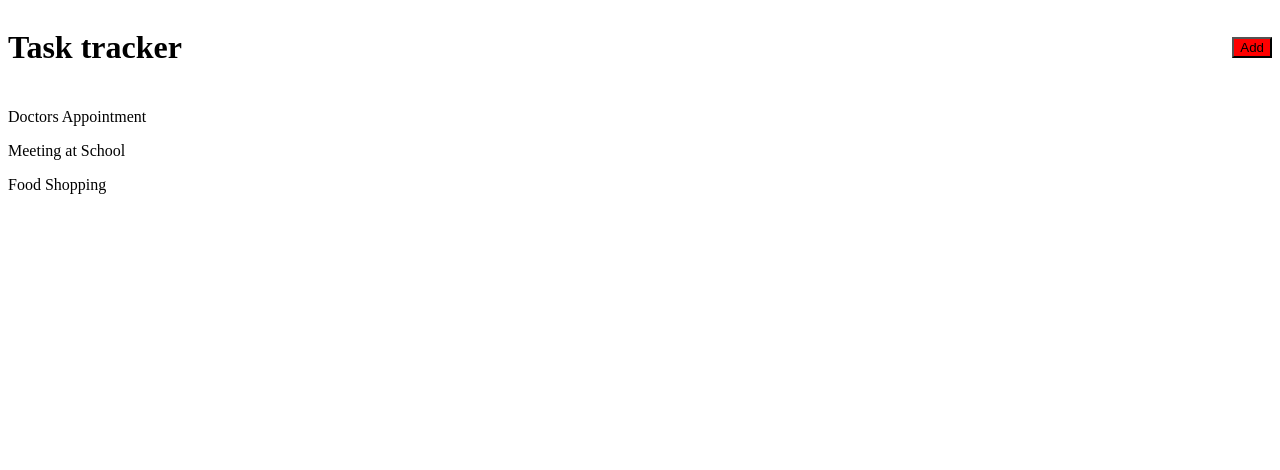
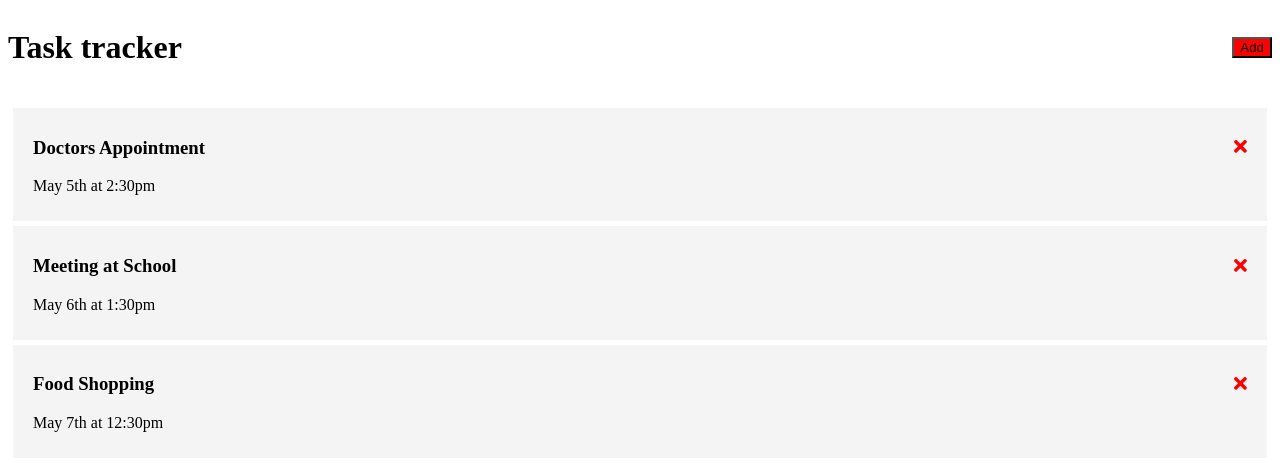
Before and after one commit to moeindev/angular-crash, an Angular app: page / in a window 1280 px wide. Shown: the top 470 px of the page. Built offline with nearby package versions, Linux system fonts and the light colour scheme.

Commit message:
Add fontAwesome package

```diff
--- a/package.json
+++ b/package.json
@@ -18,6 +18,11 @@
     "@angular/platform-browser": "~13.0.0",
     "@angular/platform-browser-dynamic": "~13.0.0",
     "@angular/router": "~13.0.0",
+    "@fortawesome/angular-fontawesome": "^0.10.0",
+    "@fortawesome/fontawesome-svg-core": "^1.2.36",
+    "@fortawesome/free-brands-svg-icons": "^5.15.4",
+    "@fortawesome/free-regular-svg-icons": "^5.15.4",
+    "@fortawesome/free-solid-svg-icons": "^5.15.4",
     "rxjs": "~7.4.0",
     "tslib": "^2.3.0",
     "zone.js": "~0.11.4"
--- a/src/app/app.module.ts
+++ b/src/app/app.module.ts
@@ -6,6 +6,7 @@
 import { ButtonComponent } from './components/button/button.component';
 import { TasksComponent } from './components/tasks/tasks.component';
 import { TaskItemComponent } from './components/task-item/task-item.component';
+import { FontAwesomeModule } from '@fortawesome/angular-fontawesome';
 
 @NgModule({
   declarations: [
@@ -16,7 +17,8 @@
     TaskItemComponent
   ],
   imports: [
-    BrowserModule
+    BrowserModule,
+    FontAwesomeModule
   ],
   providers: [],
   bootstrap: [AppComponent]
--- a/src/app/components/task-item/task-item.component.css
+++ b/src/app/components/task-item/task-item.component.css
@@ -0,0 +1,16 @@
+.task {
+    background: #f4f4f4;
+    margin: 5px;
+    padding: 10px 20px;
+    cursor: pointer;
+  }
+
+  .task.reminder {
+    border-left: 5px solid green;
+  }
+
+  .task h3 {
+    display: flex;
+    align-items: center;
+    justify-content: space-between;
+  }
--- a/src/app/components/task-item/task-item.component.html
+++ b/src/app/components/task-item/task-item.component.html
@@ -1 +1,4 @@
-<p>task-item works!</p>
+<div class="task">
+    <h3> {{ task.text }} <fa-icon [ngStyle]="{'color': 'red'}" [icon]="faTimes"></fa-icon></h3>
+    <p> {{ task.day }}</p>
+</div>
--- a/src/app/components/task-item/task-item.component.ts
+++ b/src/app/components/task-item/task-item.component.ts
@@ -1,4 +1,6 @@
-import { Component, OnInit } from '@angular/core';
+import { Component, OnInit, Input } from '@angular/core';
+import {Task} from '../../Task';
+import { faTimes } from '@fortawesome/free-solid-svg-icons';
 
 @Component({
   selector: 'app-task-item',
@@ -7,6 +9,10 @@
 })
 export class TaskItemComponent implements OnInit {
 
+  @Input()
+  task!: Task;
+
+  faTimes = faTimes;
   constructor() { }
 
   ngOnInit(): void {
--- a/src/app/components/tasks/tasks.component.html
+++ b/src/app/components/tasks/tasks.component.html
@@ -1 +1 @@
-<p *ngFor="let task of tasks">{{task.text }}</p>
+<app-task-item *ngFor="let task of tasks" [task]="task"></app-task-item>
```
Also changed, not shown: 1 other file (tests, documents, lock files or other folders).
